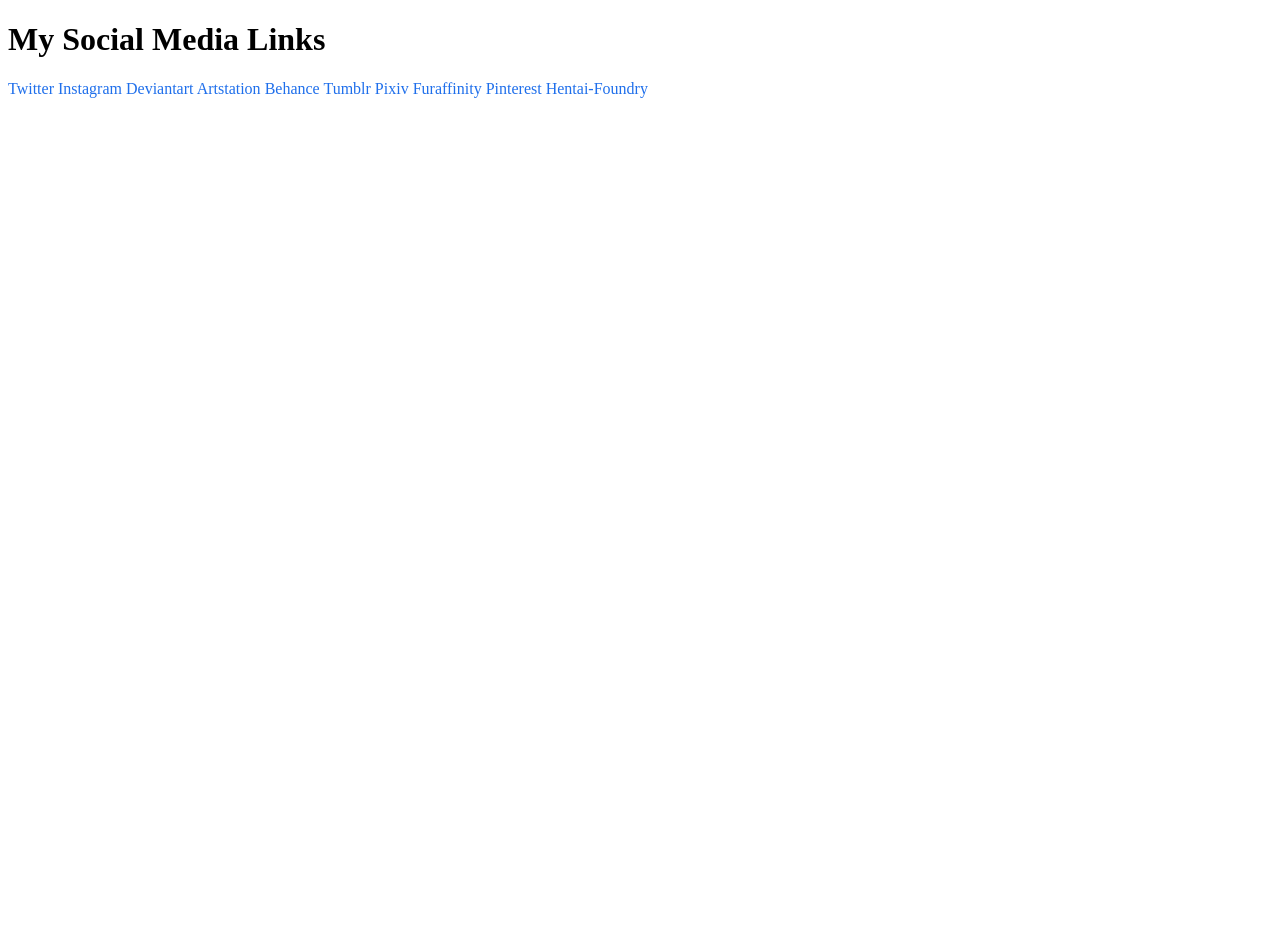
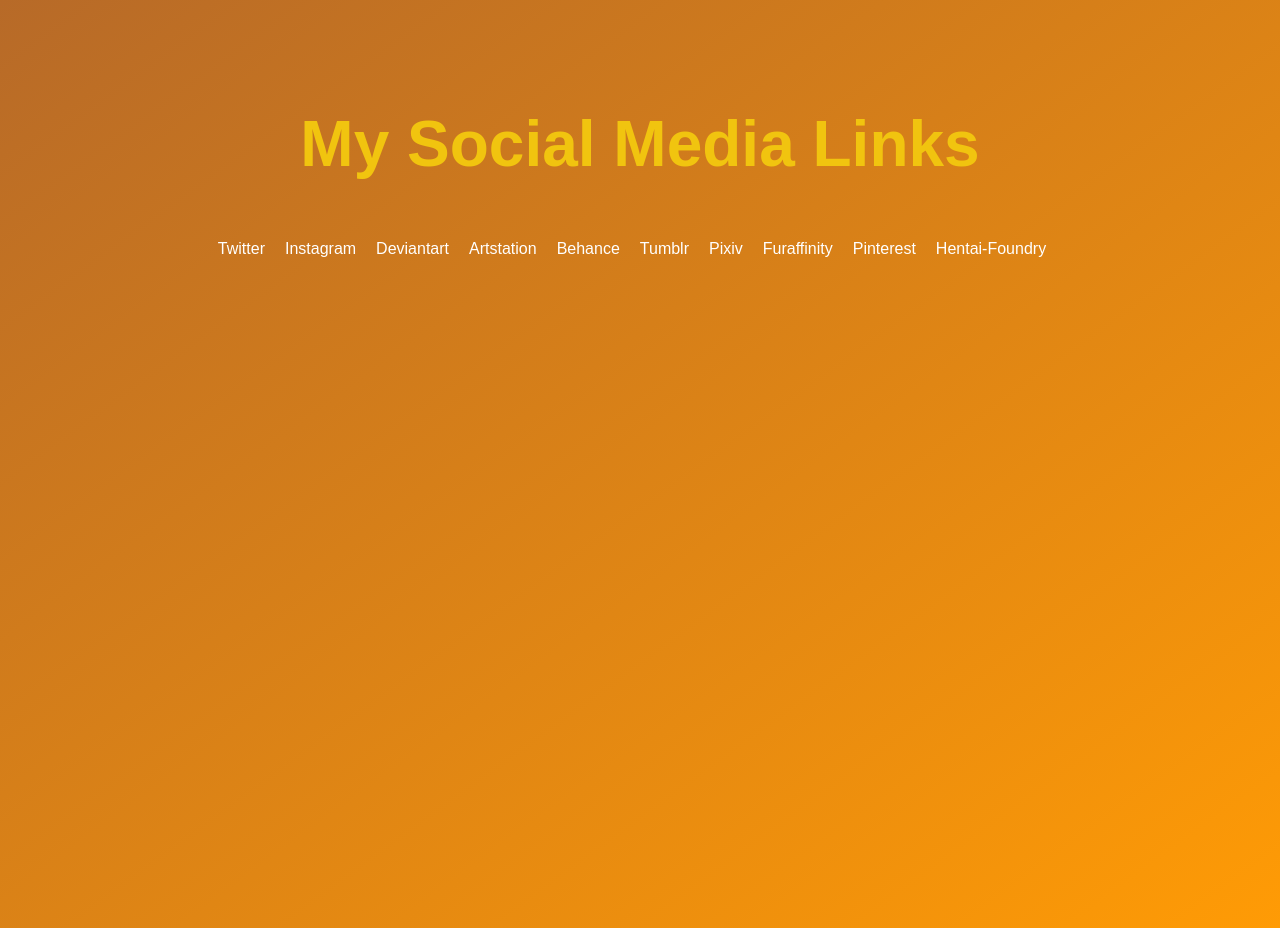
Before and after one commit to PalmWaltz/palmwaltz.github.io, a plain HTML site: page index.html in a window 1280 px wide. Before the commit the page ends 800 px from the top, so only its background shows below. Drawn offline with Linux system fonts and the light colour scheme.

Commit message:
Update main.css
complete css style

```diff
--- a/css/main.css
+++ b/css/main.css
@@ -1,7 +1,63 @@
-a {
+html, body {
+    margin: 0;
+    padding: 0;
+    font-size: 16px;
+  }
+  body {
+    min-height: 100vh;
+    padding: 5%;
+    background-color: #ff6b6b;
+    font-family: 'Merriweather', serif;
+    color: white;
+    align-items: center;
+    background: #fdc830;
+    background: -webkit-linear-gradient(to left top, #ff9b05, #b76a28);
+    background: linear-gradient(to left top, #ff9b05, #b76a28);
+  }
+
+
+  h1 {
+    font-family: 'Source Sans Pro', sans-serif;
+    color: #f1c40f;
+    font-size: 4rem;
+    display: block;
+    width: 100%;
+    text-align: center;
+  }
+  .main {
+    text-align: center;
+
+  }
+  @media screen and (max-width: 600px) {
+    h1 {
+      font-size: 3rem;
+    }
+  }
+
+  a:link {
     text-decoration: none;
-    color: #1f6feb;
-}
-a:hover {
-    text-decoration: underline;
-}
+  }
+
+  a:hover {
+    text-decoration: none;
+  }
+  a {
+    color: inherit;
+
+  }
+
+  nav a {
+    display: inline-block;
+    padding-top: 1rem;
+    padding-right: 1rem;
+    text-decoration: none;
+    font-family: 'Source Sans Pro', sans-serif;
+  }
+
+  a:hover {
+    color: orange;
+  }
+
+  a span {
+    padding-left: 0.4rem;
+  }
```
